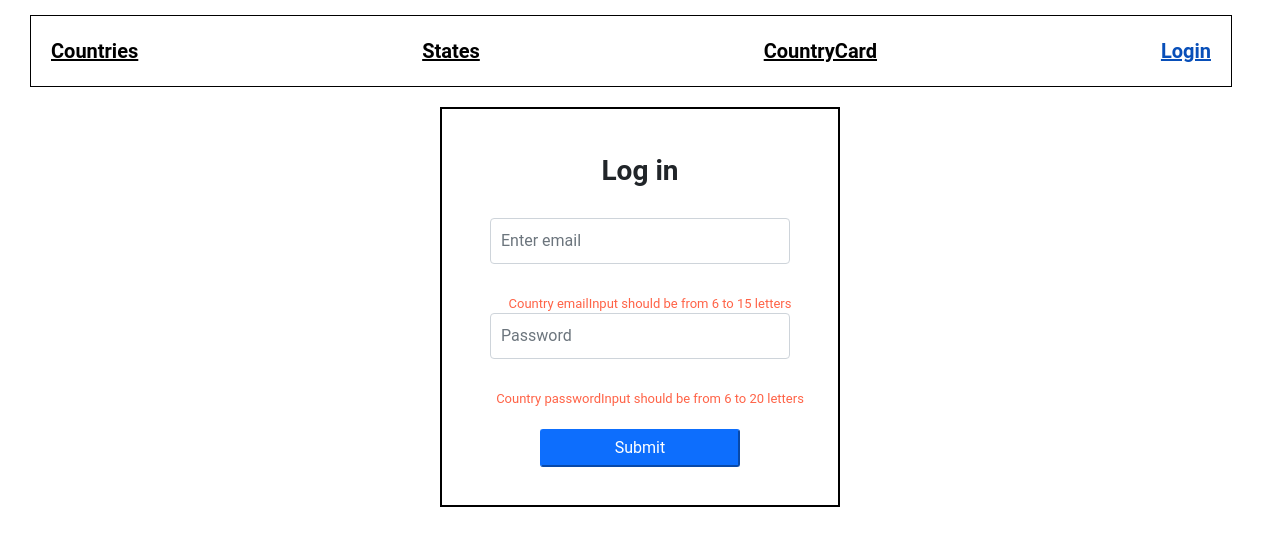
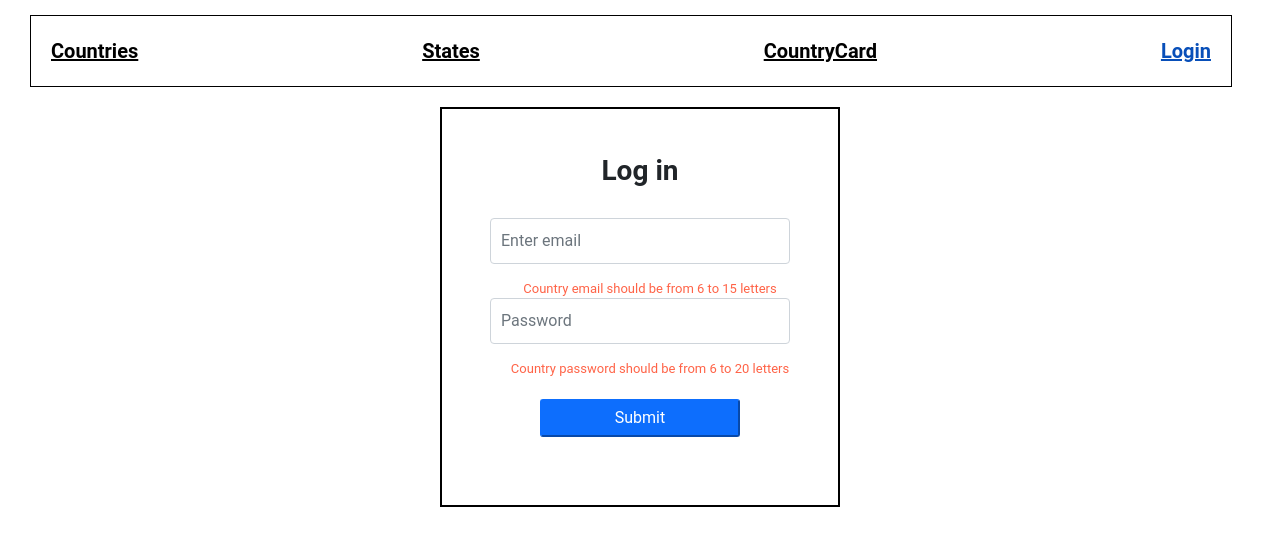
Before and after one commit to ira-alchynska/internship-project, a React (Create React App) app: page /login in a window 1280 px wide. Shown: the top 546 px of the page. Built offline with nearby package versions, Linux system fonts and the light colour scheme.

Commit message:
project done

```diff
--- a/src/components/LogIn/ValidationLogin.js
+++ b/src/components/LogIn/ValidationLogin.js
@@ -8,10 +8,10 @@ const formValidationLogin = (value) => {
   const errors = {};
 
   if (isValidLength(value.emailInput, 2, 30)) {
-    errors.email = createMaxMinLengthError("emailInput", 6, 15);
+    errors.email = createMaxMinLengthError("email", 6, 15);
   }
   if (isValidLength(value.passwordInput, 2, 20)) {
-    errors.password = createMaxMinLengthError("passwordInput", 6, 20);
+    errors.password = createMaxMinLengthError("password", 6, 20);
   }
 
   return errors;
--- a/src/components/LogIn/styles.css
+++ b/src/components/LogIn/styles.css
@@ -19,7 +19,7 @@
 }
 
 .form-group {
-  margin-bottom: 20px;
+  margin-bottom: 5px;
 }
 .title {
   margin-top: 30px;
```
